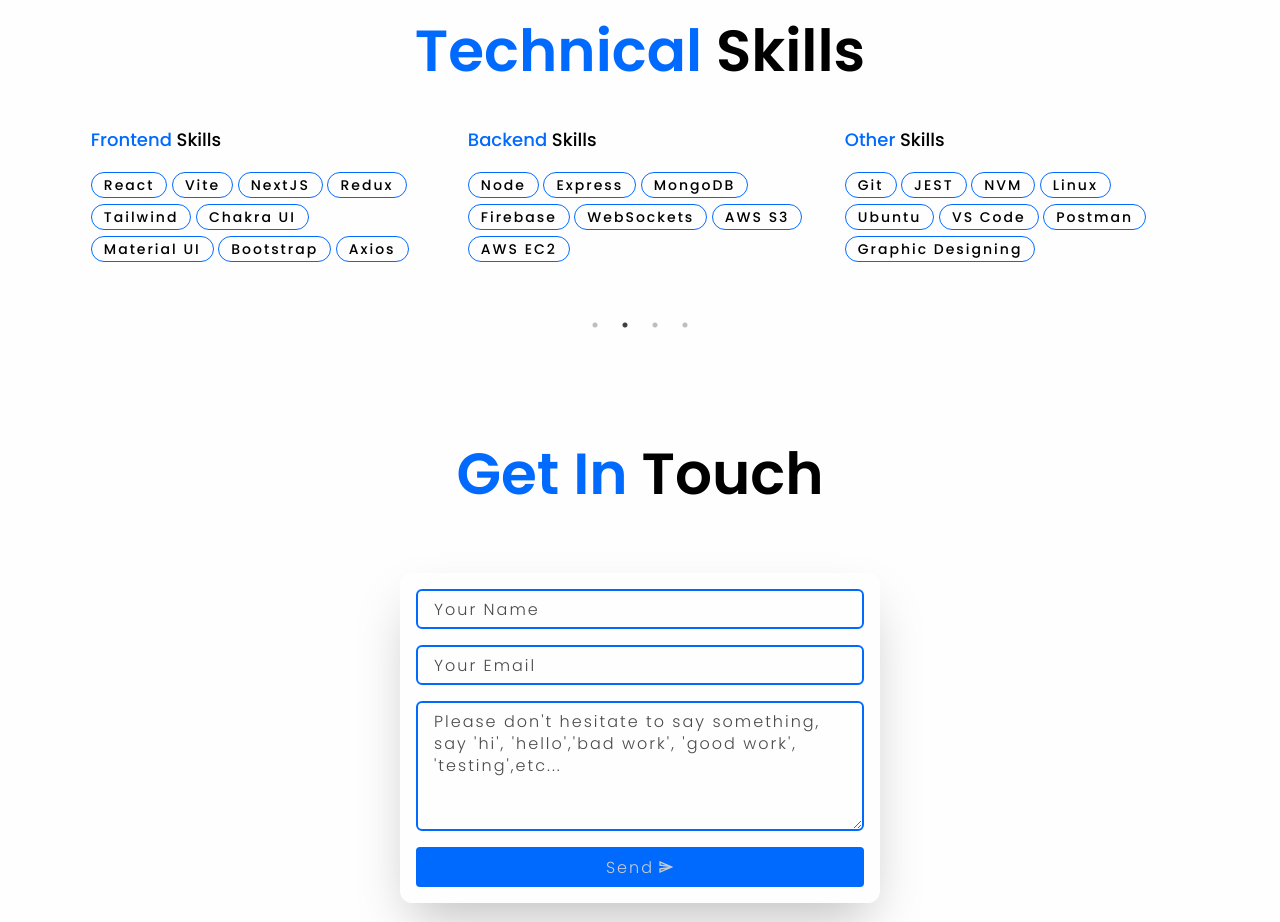
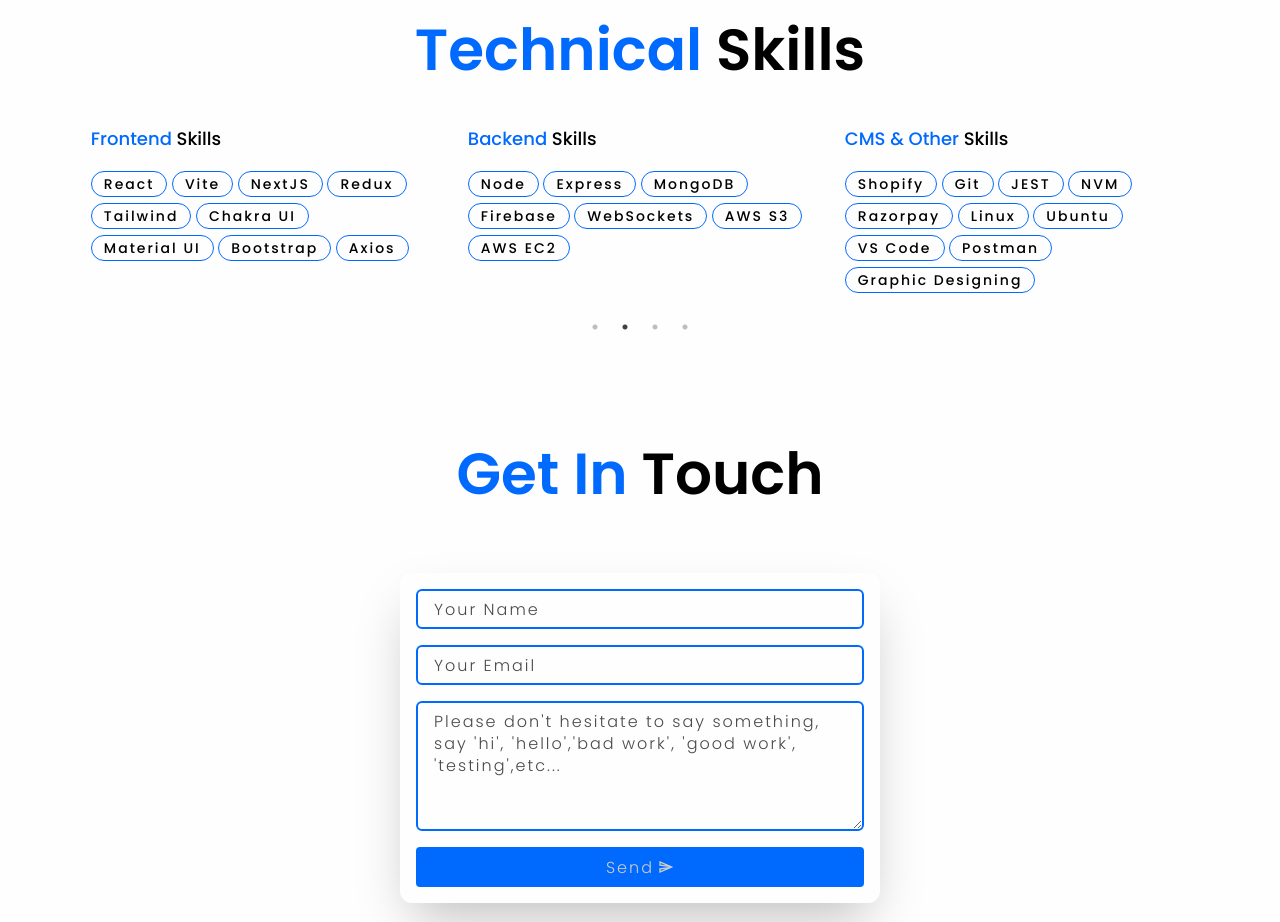
Before and after one commit to sayshark75/Portfolio, a React (Vite) app: page / in a window 1280 px wide. Shown: the part 5600-6522 px from the top of the page. Built offline with nearby package versions, Linux system fonts and the light colour scheme.

Commit message:
Skills Updated

```diff
--- a/src/sources/TechnicalSkillsData.ts
+++ b/src/sources/TechnicalSkillsData.ts
@@ -4,7 +4,7 @@
   {
     title1: "Coding",
     title2: "Languages",
-    skills: ["HTML5", "CSS3", "JavaScript", "TypeScript"],
+    skills: ["HTML5", "CSS3", "JavaScript", "TypeScript", "Basic C++", "Basic Python"],
   },
   {
     title1: "Frontend",
@@ -17,8 +17,8 @@
     skills: ["Node", "Express", "MongoDB", "Firebase", "WebSockets", "AWS S3", "AWS EC2"],
   },
   {
-    title1: "Other",
+    title1: "CMS & Other",
     title2: "Skills",
-    skills: ["Git", "JEST", "NVM", "Linux", "Ubuntu", "VS Code", "Postman", "Graphic Designing"],
+    skills: ["Shopify", "Git", "JEST", "NVM", "Razorpay", "Linux", "Ubuntu", "VS Code", "Postman", "Graphic Designing"],
   },
 ];
```
